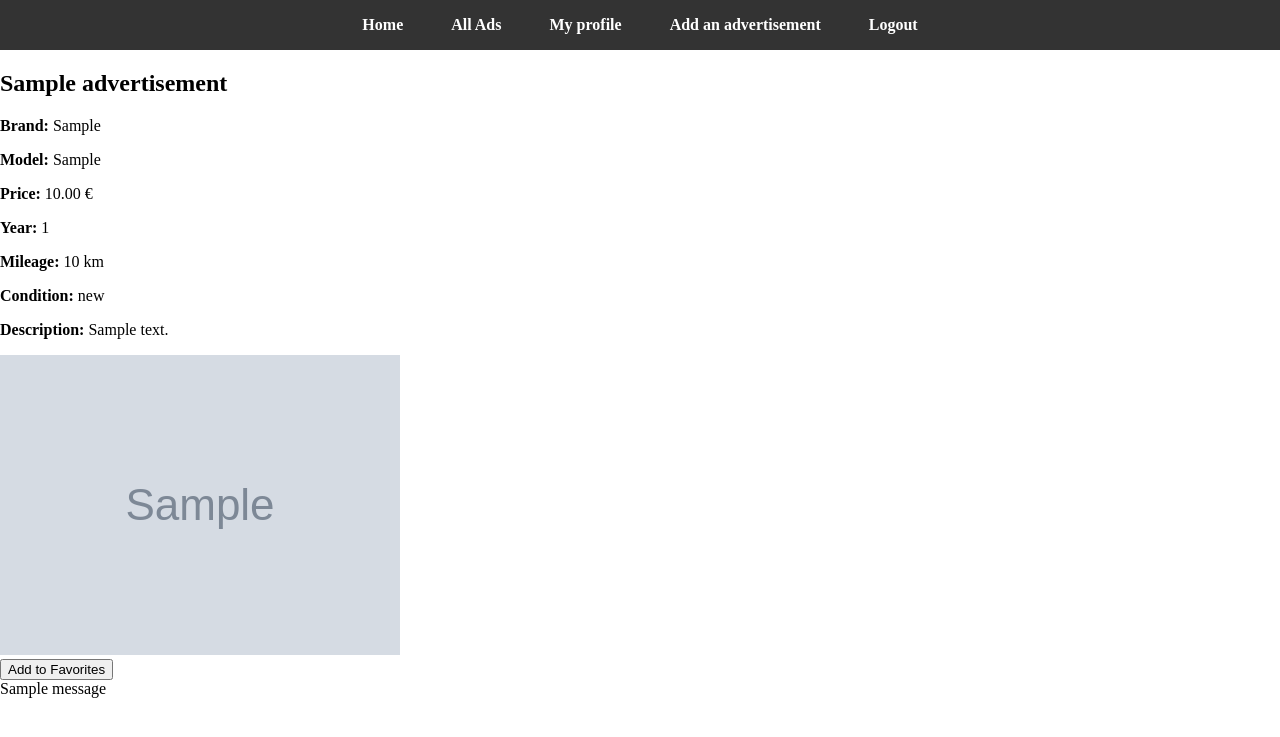
After one commit to KTamara0/MotorMadness, a Django app: page /ads/1/ in a window 1280 px wide. The commit adds this page. Shown: the top 737 px of the page. Run offline with Django 5.2, Linux system fonts and the light colour scheme; a user stored in the database is signed in; tables that the repository leaves empty hold one stand-in row (values such as "Sample post"); grey boxes marked "Sample" are stand-in pictures; one stand-in notice (Sample message) is shown.

Commit message:
Adding functionality and necessary html pages

```diff
--- a/MotorMadness/settings.py
+++ b/MotorMadness/settings.py
@@ -129,3 +129,5 @@ MEDIA_ROOT = BASE_DIR / 'media'
 # https://docs.djangoproject.com/en/5.2/ref/settings/#default-auto-field
 
 DEFAULT_AUTO_FIELD = 'django.db.models.BigAutoField'
+
+LOGIN_URL = '/login/'
--- a/app/models.py
+++ b/app/models.py
@@ -65,3 +65,10 @@ class Advertisement(models.Model):
         ordering = ['-created_at']
         verbose_name = 'Advertisement'
         verbose_name_plural = 'Advertisements'
+
+class FavoriteAdvertisement(models.Model):
+    user = models.ForeignKey(CustomUser, on_delete=models.CASCADE, related_name='favorite_ads')
+    advertisement = models.ForeignKey(Advertisement, on_delete=models.CASCADE, related_name='favorited_by')
+
+    class Meta:
+        unique_together = ('user', 'advertisement')
--- /dev/null
+++ b/app/templates/app/ad_detail.html
@@ -0,0 +1,36 @@
+{% extends "app/base.html" %}
+
+{% block title %}{{ ad.title }}{% endblock %}
+
+{% block content %}
+<div class="ad-details">
+    <h2>{{ ad.title }}</h2>
+    <p><strong>Brand:</strong> {{ ad.motor.brand }}</p>
+    <p><strong>Model:</strong> {{ ad.motor.model }}</p>
+    <p><strong>Price:</strong> {{ ad.motor.price }} €</p>
+    <p><strong>Year:</strong> {{ ad.motor.made_at }}</p>
+    <p><strong>Mileage:</strong> {{ ad.motor.mileage }} km</p>
+    <p><strong>Condition:</strong> {{ ad.motor.condition }} </p>
+    <p><strong>Description:</strong> {{ ad.motor.description }}</p>
+
+    {% if ad.motor.image %}
+        <img src="{{ ad.motor.image.url }}" alt="Image of {{ ad.title }}">
+    {% endif %}
+</div>
+
+{% if user.is_authenticated %}
+    {% if ad in user.favorite_ads.all %}
+        <p class="favorite-msg">This ad is in your favorites.</p>
+    {% else %}
+        <form method="POST" action="{% url 'app:toggle_favorite' ad.id %}">
+            {% csrf_token %}
+            <button type="submit" class="btn btn-favorite">Add to Favorites</button>
+        </form>
+    {% endif %}
+{% endif %}
+
+{% if not user.is_authenticated %}
+    <p><a href="{% url 'login' %}">Log in</a> to add this ad to your favorites.</p>
+{% endif %}
+
+{% endblock %}
--- a/app/templates/app/base.html
+++ b/app/templates/app/base.html
@@ -17,7 +17,7 @@
         <div class="navbar-container">
             <ul class="navlinks">
                 <li><a href="{% url 'app:home' %}" class="{% if request.path == '/' %}active{% endif %}">Home</a></li>
-
+                <li><a href="{% url 'app:all_ads' %}">All Ads</a></li>
                 {% if user.is_authenticated %}
                     <li><a href="{% url 'app:profile' user_id=user.id %}" class="{% if request.path == '/profile/' %}active{% endif %}">My profile</a></li>
                     <li><a href="{% url 'app:add_advertisement' %}" class="{% if request.path == '/add/' %}active{% endif %}">Add an advertisement</a></li>
@@ -37,6 +37,14 @@
         {% block content %}{% endblock %}
     </div>
 
+    {% if messages %}
+        <div class="messages">
+            {% for message in messages %}
+                <div class="message {{ message.tags }}">{{ message }}</div>
+            {% endfor %}
+        </div>
+    {% endif %}
+
     <script>
         // Funkcija za prikazivanje/sakrivanje padajućeg izbornika
         function toggleMenu() {
--- a/app/templates/app/profile.html
+++ b/app/templates/app/profile.html
@@ -7,6 +7,8 @@
   <p>This is your profile page.</p>
   <a href="{% url 'app:add_advertisement' %}">Add a new advertisement</a>
   <a href="{% url 'app:add_motor' %}">Add a new motor</a>
+  <a href="{% url 'app:my_ads' %}">My Advertisements</a><br>
+  <a href="{% url 'app:favorites' %}">My Favorite Ads</a>
   <h2>Your Ads</h2>
     <ul>
         {% for ad in advertisements %}
--- a/app/urls.py
+++ b/app/urls.py
@@ -11,4 +11,12 @@ urlpatterns = [
     path('logout/', views.logout_view, name='logout'),
     path('add/', views.add_advertisement, name='add_advertisement'),
     path('add-motor/', views.add_motor, name='add_motor'),
+    path('ads/', views.all_advertisements, name='all_ads'),
+    path('ads/favorite/<int:ad_id>/', views.toggle_favorite, name='toggle_favorite'),
+    path('favorites/', views.favorite_ads_view, name='favorites'),
+    path('my-ads/', views.my_ads, name='my_ads'),
+    path('ads/<int:ad_id>/', views.ad_detail, name='ad_detail'),
+    path('ads/edit/<int:ad_id>/', views.edit_ad, name='edit_ad'),
+    path('ads/delete/<int:ad_id>/', views.delete_ad, name='delete_ad'),
+
 ]
--- a/app/views.py
+++ b/app/views.py
@@ -2,8 +2,10 @@ from django.shortcuts import render,redirect, get_object_or_404
 from django.contrib.auth import logout, login as auth_login, authenticate
 from .forms import AuthenticationForm, UserForm, AccountForm, AdvertisementForm, MotorForm
 from django.contrib.auth.decorators import login_required
-from .models import CustomUser, Motor, Advertisement
-from django.http import HttpResponse
+from .models import CustomUser, Motor, Advertisement, FavoriteAdvertisement
+from django.http import HttpResponse, JsonResponse
+from django.db.models import Q
+
 
 # Create your views here.
 def home(request):
@@ -85,13 +87,111 @@ def add_motor(request):
 
     if request.method == 'POST':
         form = MotorForm(request.POST, request.FILES)
+        print("POST request, form is valid:", form.is_valid())
         if form.is_valid():
             motor = form.save(commit=False)
             motor.user = request.user
             motor.save()
             return redirect('app:add_advertisement')
         else:
+            print("Form errors:", form.errors)
             return render(request, 'app/add_motor.html', {'form': form})
     else:
         form = MotorForm()
+        print("GET request, rendering form")
         return render(request, 'app/add_motor.html', {'form': form})
+
+
+def all_advertisements(request):
+    ads = Advertisement.objects.filter(is_active=True)
+
+    # Filteri iz GET parametara
+    brand = request.GET.get('brand')
+    model = request.GET.get('model')
+    min_price = request.GET.get('min_price')
+    max_price = request.GET.get('max_price')
+    min_year = request.GET.get('min_year')
+    max_year = request.GET.get('max_year')
+    min_mileage = request.GET.get('min_mileage')
+    max_mileage = request.GET.get('max_mileage')
+    condition = request.GET.get('condition')
+
+    if brand:
+        ads = ads.filter(motor__brand__icontains=brand)
+    if model:
+        ads = ads.filter(motor__model__icontains=model)
+    if min_price:
+        ads = ads.filter(motor__price__gte=min_price)
+    if max_price:
+        ads = ads.filter(motor__price__lte=max_price)
+    if min_year:
+        ads = ads.filter(motor__made_at__gte=min_year)
+    if max_year:
+        ads = ads.filter(motor__made_at__lte=max_year)
+    if min_mileage:
+        ads = ads.filter(motor__mileage__gte=min_mileage)
+    if max_mileage:
+        ads = ads.filter(motor__mileage__lte=max_mileage)
+    if condition:
+        ads = ads.filter(motor__condition=condition)
+
+    favorites = []
+    if request.user.is_authenticated:
+        favorites = request.user.favorite_ads.values_list('advertisement_id', flat=True)
+
+    return render(request, 'app/all_ads.html', {
+        'ads': ads,
+        'favorites': favorites,
+        'request' : request,
+    })
+
+
+@login_required
+def toggle_favorite(request, ad_id):
+    ad = get_object_or_404(Advertisement, id=ad_id)
+    favorite, created = FavoriteAdvertisement.objects.get_or_create(user=request.user, advertisement=ad)
+    if not created:
+        favorite.delete()
+        return JsonResponse({'status': 'removed'})
+    return JsonResponse({'status': 'added'})
+
+@login_required
+def favorite_ads_view(request):
+    favorites = Advertisement.objects.filter(favorited_by__user=request.user)
+    return render(request, 'app/favorites.html', {'favorites': favorites})
+
+@login_required
+def my_ads(request):
+    ads = Advertisement.objects.filter(user=request.user)
+    return render(request, 'app/my_ads.html', {'ads': ads})
+
+@login_required
+def ad_detail(request, ad_id):
+    ad = get_object_or_404(Advertisement, id=ad_id)
+    motor = ad.motor  # Dohvati povezani motor
+    return render(request, 'app/ad_detail.html', {'ad': ad, 'motor': motor})
+
+@login_required
+def edit_ad(request, ad_id):
+    ad = get_object_or_404(Advertisement, id=ad_id, user=request.user)
+
+    if request.method == 'POST':
+        form = AdvertisementForm(request.POST, request.FILES, instance=ad)
+        if form.is_valid():
+            form.save()
+            return redirect('app:my_ads')
+    else:
+        form = AdvertisementForm(instance=ad)
+
+    return render(request, 'app/edit_ad.html', {'form': form, 'ad': ad})
+
+
+@login_required
+def delete_ad(request, ad_id):
+    ad = get_object_or_404(Advertisement, id=ad_id, user=request.user)
+
+    if request.method == 'POST':
+        ad.delete()
+        return redirect('app:my_ads')
+
+    return render(request, 'app/confirm_delete.html', {'ad': ad})
```
Also changed, not shown: app/templates/app/all_ads.html (added, +42 -0 lines), app/templates/app/confirm_delete.html (added, +14 -0 lines), app/templates/app/edit_ad.html (added, +14 -0 lines), app/templates/app/favorites.html (added, +20 -0 lines), app/templates/app/my_ads.html (added, +37 -0 lines), app/migrations/0006_favoriteadvertisement.py (added).
